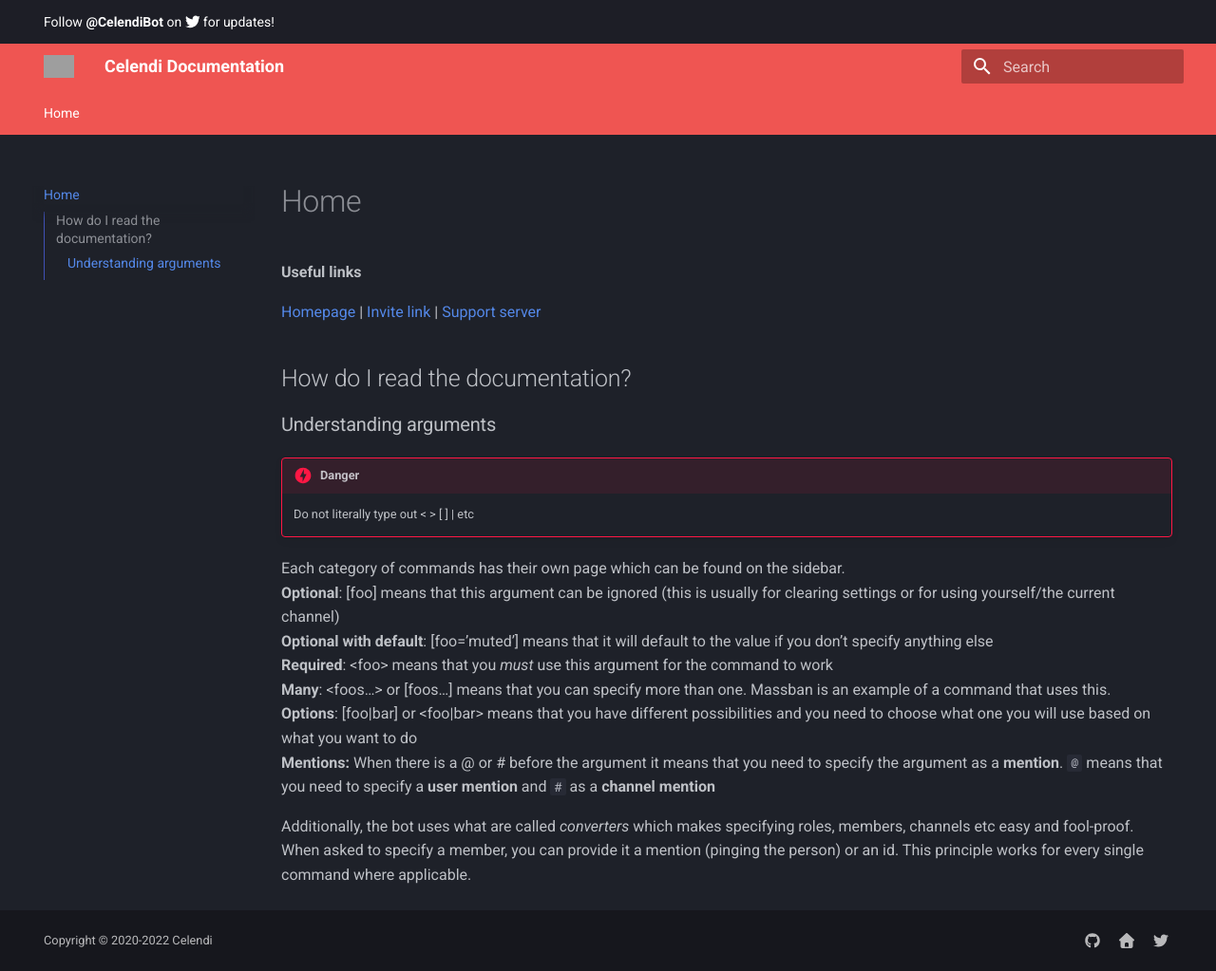
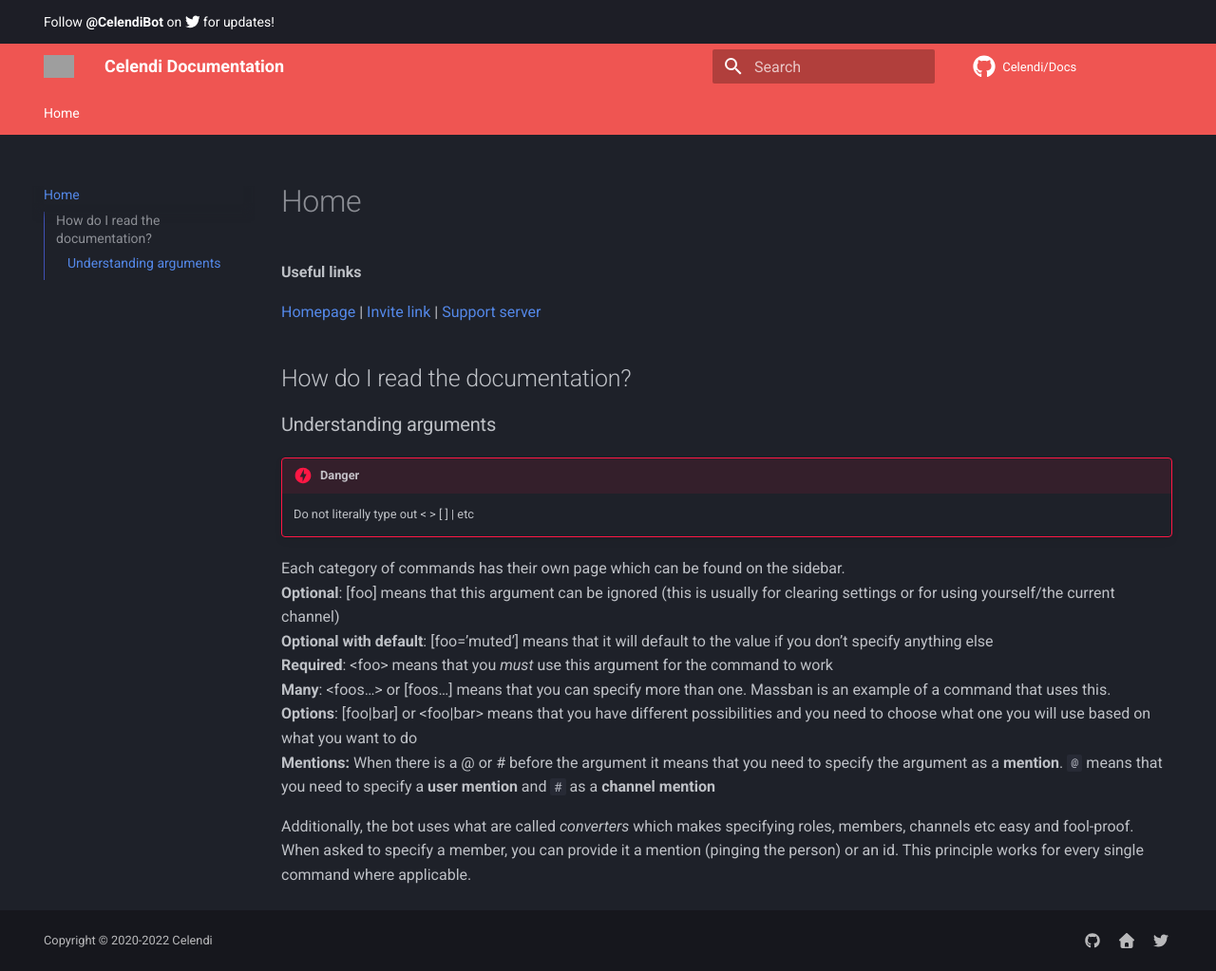
Before and after one commit to Celendi/Docs, an MkDocs documentation site: the page built from docs/index.md, in a window 1280 px wide and 1023 px high. Shown: the whole window at 95% size. Built offline with MkDocs 1.6.1 and Material for MkDocs 9.7.7, drawn with Linux system fonts in a browser that asks for light colours; comment, search, counter and statistics services are not loaded; grey boxes are pictures that could not be loaded.

Commit message:
Add github repo.

```diff
--- a/mkdocs.yml
+++ b/mkdocs.yml
@@ -4,14 +4,16 @@
 site_author: Celendi
 copyright: Copyright © 2020-2022 Celendi
 
-#repo_name: Celendi-Docs
-#repo_url: https://github.com/celendi/docs
-#edit_uri: edit/main/docs/
+repo_name: Celendi/Docs
+repo_url: https://github.com/celendi/docs
+edit_uri: edit/main/docs/
 docs_dir: docs
 
 theme:
   name: material
   custom_dir: overrides # https://www.mkdocs.org/user-guide/styling-your-docs/#using-the-theme-custom_dir
+  icon:
+    repo: fontawesome/brands/github
   palette:
     scheme: slate
 
```
